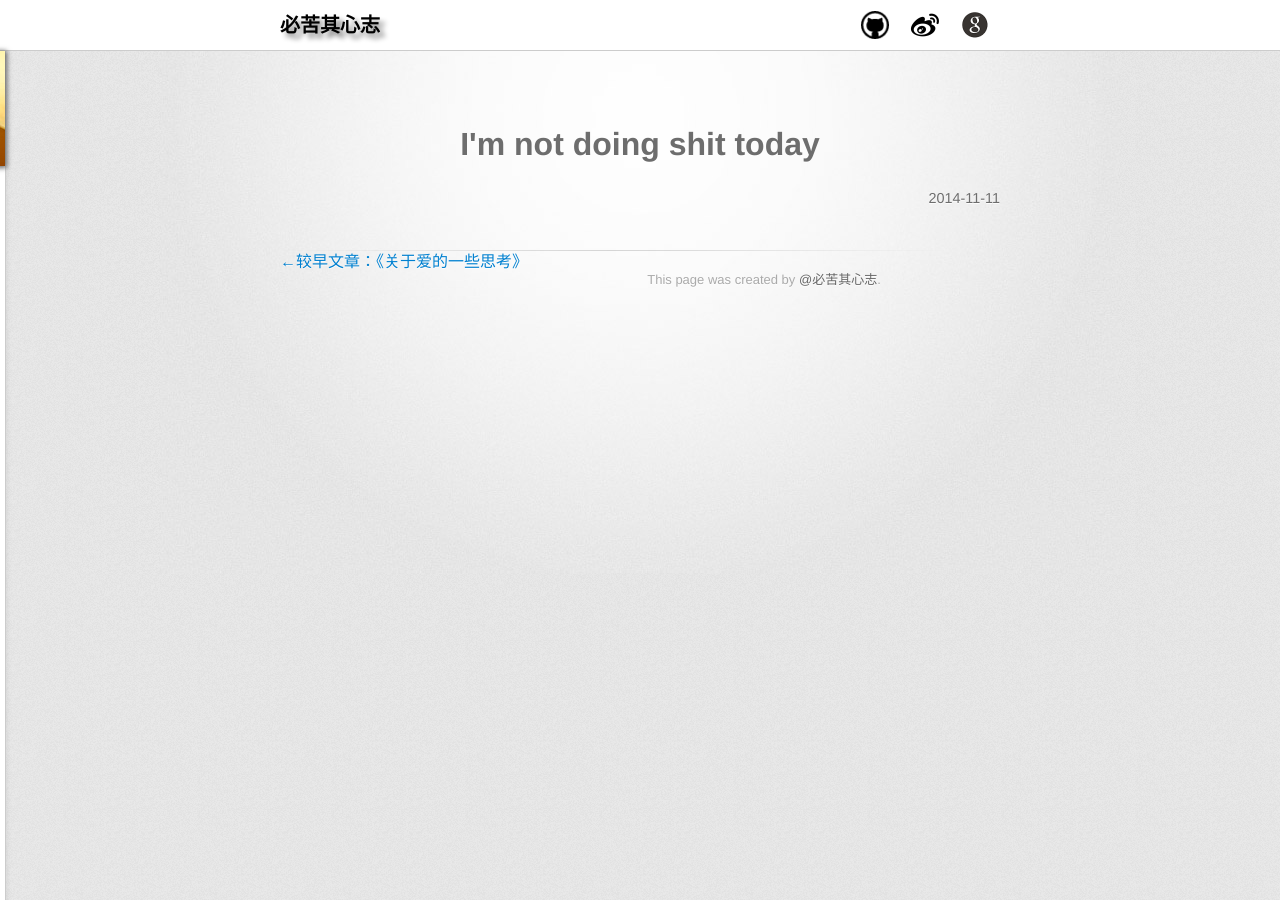
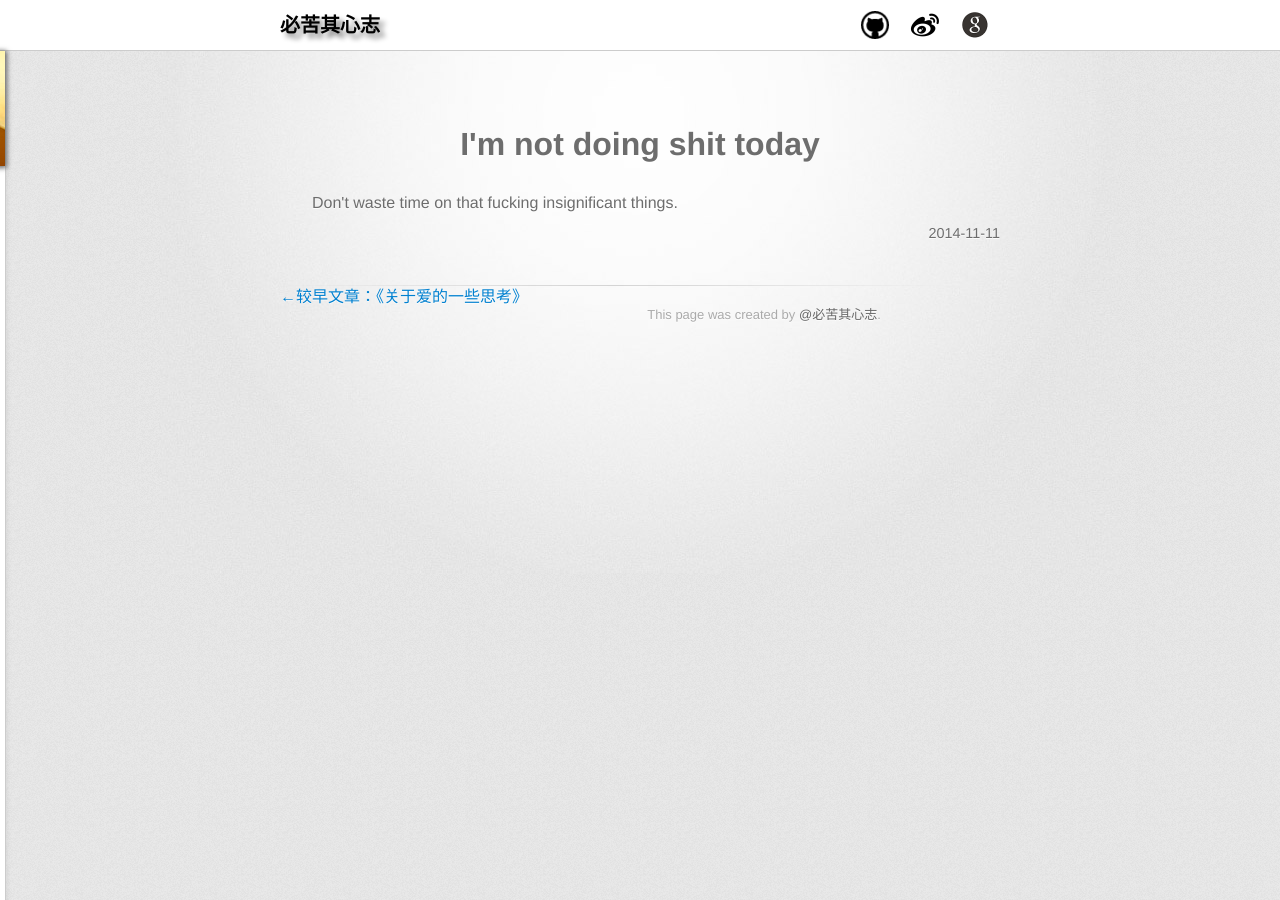
Before and after one commit to huanghuayuan/liangbizhi.github.io, a Jekyll site: the page built from _posts/2014-11-11-not-doing-shit.html, in a window 1280 px wide. Built offline with Jekyll 4.4.1, drawn with Linux system fonts in a browser that asks for light colours; comment, search, counter and statistics services are not loaded.

Commit message:
edit source

```diff
--- a/_posts/2014-11-11-not-doing-shit.html
+++ b/_posts/2014-11-11-not-doing-shit.html
@@ -6,6 +6,6 @@ comments: true
 ---
 <section id="main_content">
 	<article>
-		<p></p>
+		<p>Don't waste time on that fucking insignificant things.</p>
 	</article>
 </section>
```
